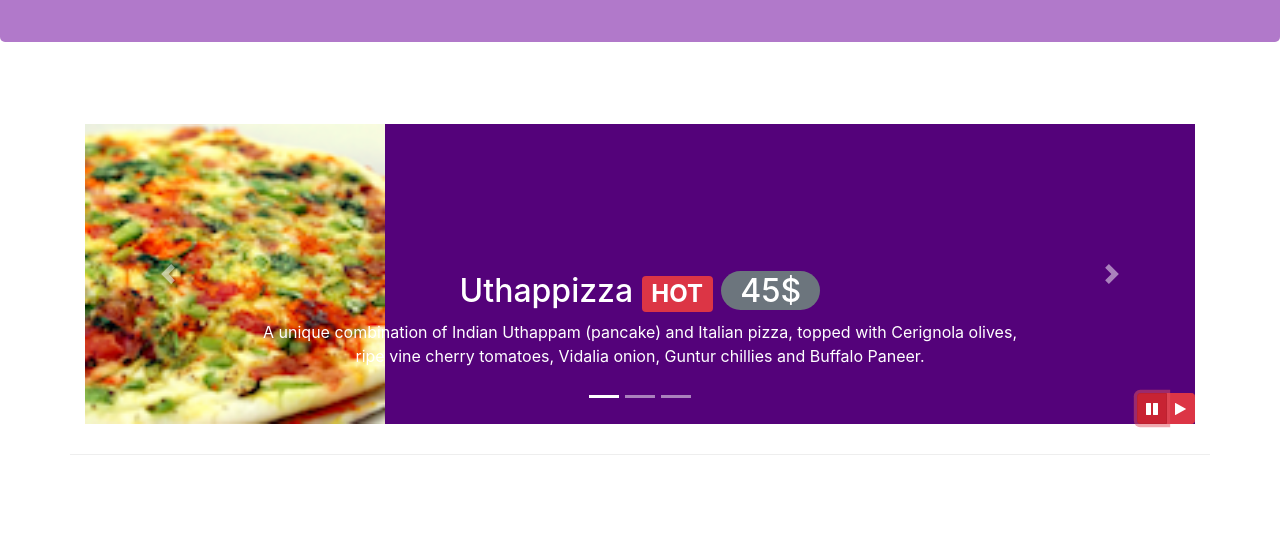
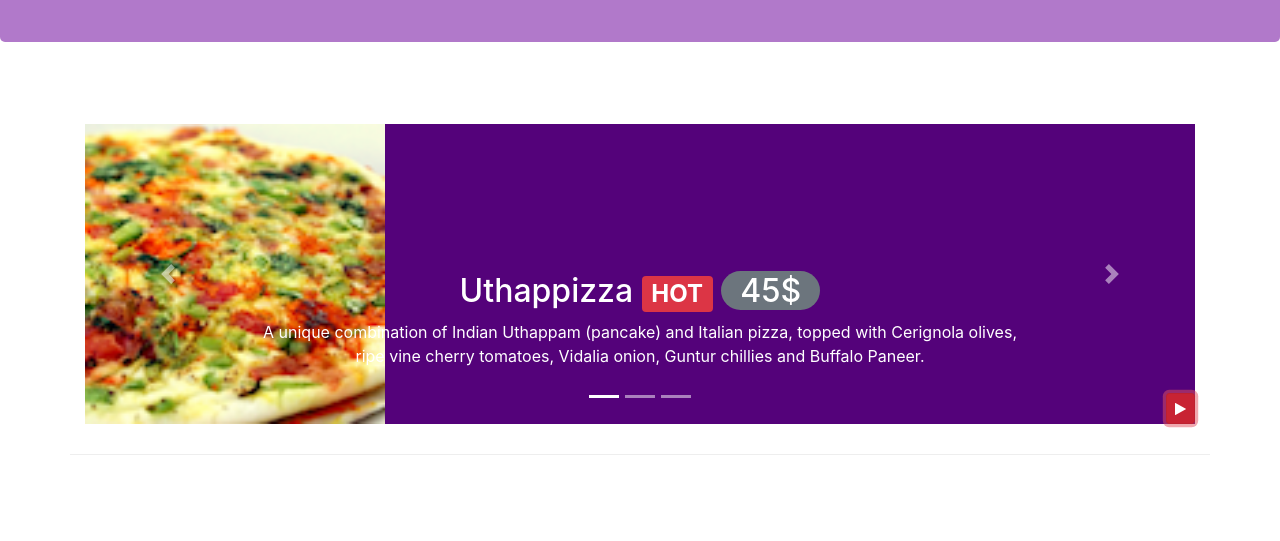
Before and after one commit to fatima-ben-amor/My_First_Website_Bootstrap4, a website: page index.html in a window 1280 px wide. Both pictures are taken after a click on the button 1152 px from the left and 667 px from the top of the page. Shown: the part 259-800 px from the top of the page. Drawn offline with nearby package versions, Linux system fonts and the light colour scheme.

Commit message:
More Bootstrap JQuery

```diff
--- a/index.html
+++ b/index.html
@@ -238,19 +238,9 @@
                     <a class="carousel-control-next" href="#mycarousel" role="button" data-slide="next">
                         <span class="carousel-control-next-icon"></span>
                     </a>
-
-                    <div class="btn-group" id="carouselButton">
-                        <button class="btn btn-danger btn-sm" id="carousel-pause">
+                        <button class="btn btn-danger btn-sm" id="carouselButton">
                             <span class="fa fa-pause"></span>
                         </button>
-                        <button class="btn btn-danger btn-sm" id="carousel-play">
-                            <span class="fa fa-play"></span>
-                        </button>
-                    </div>
-
-
-
-
                 </div>
             </div>
         </div>
@@ -439,14 +429,21 @@
             //i set the interval of the carousel into 2s
 
 
-        //for carousel-play button if a click is done by a user that's mean we shoud execute which into the function for example in this case the play fucntion will be place
-        $('#carousel-play').click(function() {
-            $('#mycarousel').carousel('cycle');
-        });
-        $('#carousel-pause').click(function() {
-            $('#mycarousel').carousel('pause');
-        });
-        })
+        //for carouselButton button if a click is done by a user that's mean we shoud execute which into the function:
+        $("#carouselButton").click(function(){
+                if ($("#carouselButton").children("span").hasClass('fa-pause')) {
+                    $("#mycarousel").carousel('pause');
+                    $("#carouselButton").children("span").removeClass('fa-pause');
+                    $("#carouselButton").children("span").addClass('fa-play');
+                }
+                else if ($("#carouselButton").children("span").hasClass('fa-play')){
+                    $("#mycarousel").carousel('cycle');
+                    $("#carouselButton").children("span").removeClass('fa-play');
+                    $("#carouselButton").children("span").addClass('fa-pause');
+                }
+            })});
+
+
     </script>
 </body>
 
```
